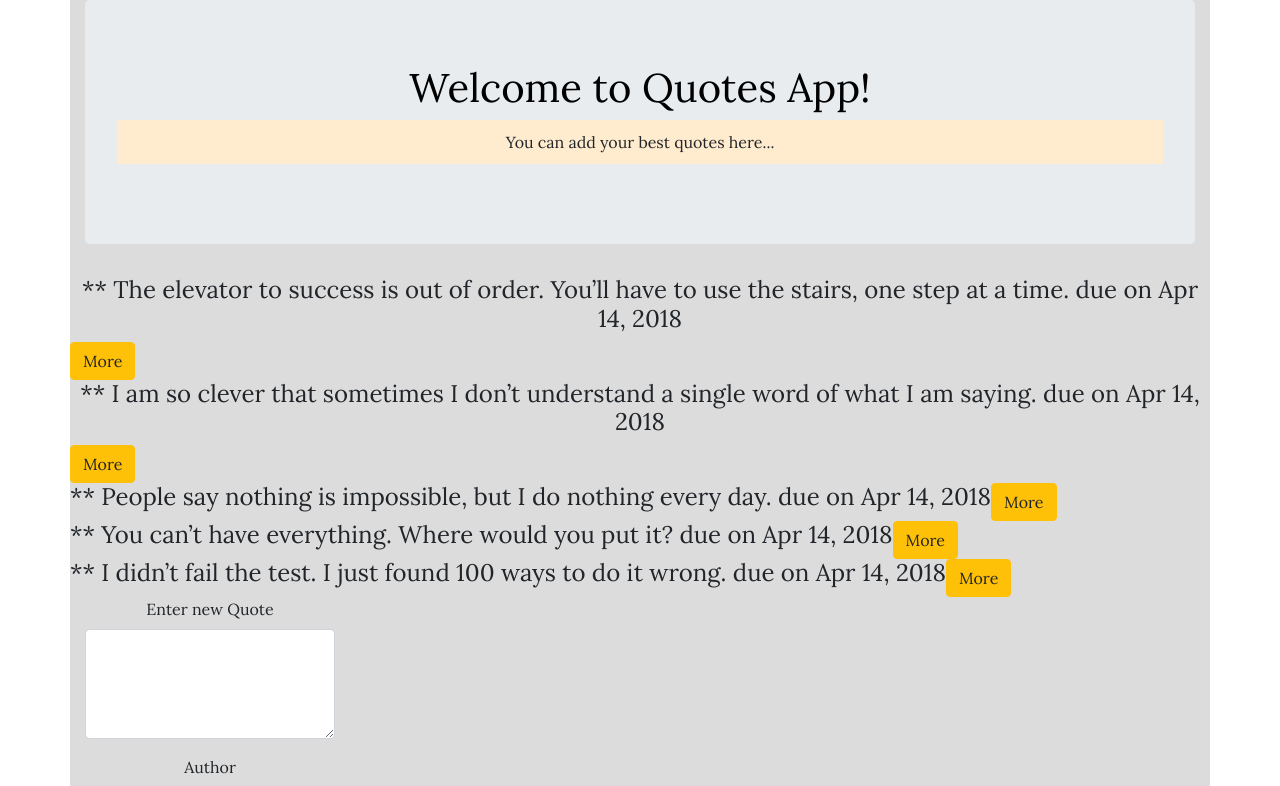
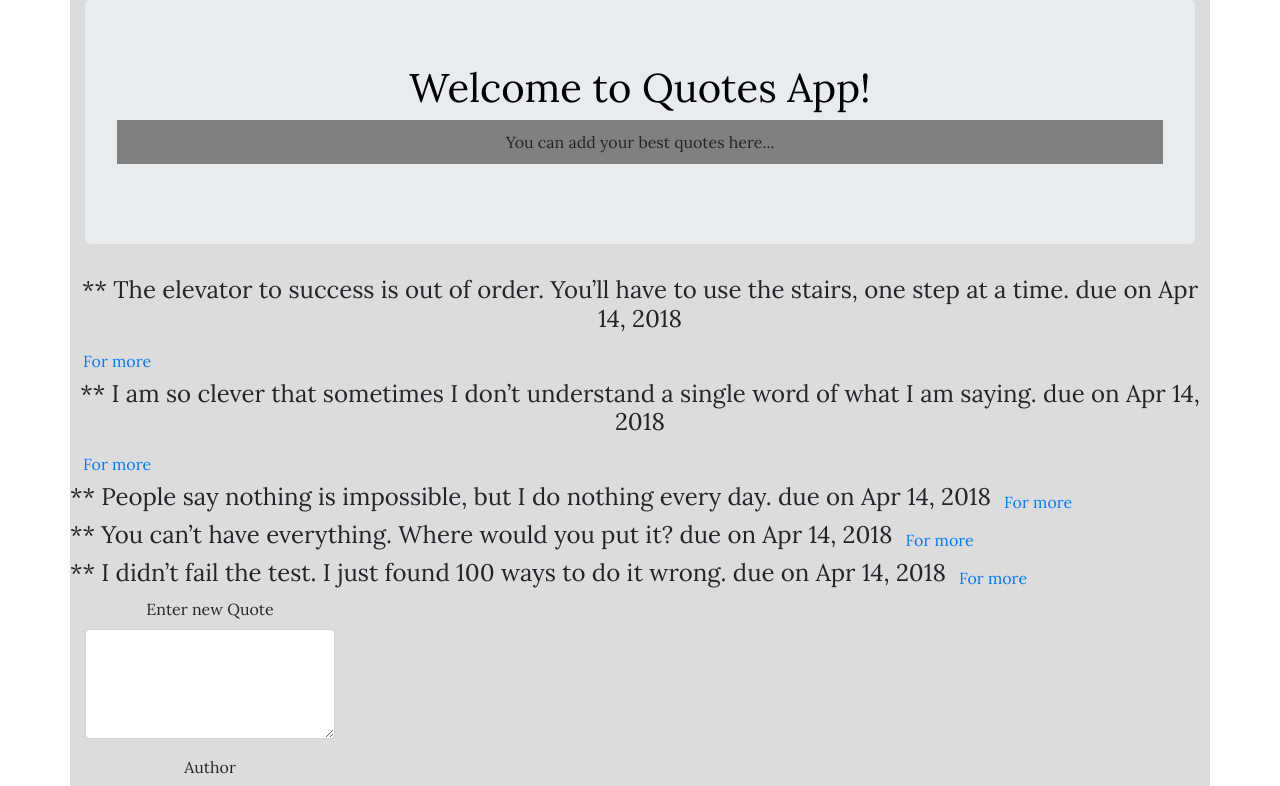
Before and after one commit to Queen-Uwitonze/Quotes, an Angular app: page / in a window 1280 px wide. Shown: the top 786 px of the page. Built offline with nearby package versions, Linux system fonts and the light colour scheme.

Commit message:
modifying README

```diff
--- a/src/app/quote-details/quote-details.component.html
+++ b/src/app/quote-details/quote-details.component.html
@@ -9,5 +9,17 @@
   Dislikes</button
 ><br />
 <p>This Quote will be completed in {{ quote.completeDate | dateCount }} days</p>
-<button class="btn btn-default " (click)="quoteDelete(true)">Delete</button>
-<button class="btn btn-default " (click)="saveNewQuote($event)">Save</button>
+<button
+  class="btn
+.btn-info "
+  (click)="quoteDelete(true)"
+>
+  Delete
+</button>
+<button
+  class="btn
+.btn-info "
+  (click)="saveNewQuote($event)"
+>
+  Save
+</button>
--- a/src/app/quote/quote.component.css
+++ b/src/app/quote/quote.component.css
@@ -9,6 +9,6 @@ p {
   font-size: 500;
 }
 #para {
-  background-color: blanchedalmond;
+  background-color: grey;
   padding: 10px;
 }
--- a/src/app/quote/quote.component.html
+++ b/src/app/quote/quote.component.html
@@ -11,7 +11,7 @@
         ** {{ quote.name }} due on {{ quote.completeDate | date }}
       </h4>
 
-      <button class="btn btn-warning" (click)="toogleDetails(i)">More</button>
+      <button class="btn btn-link" (click)="toogleDetails(i)">For more</button>
       <app-quote-details
         *ngIf="quote.showDescription"
         [quote]="quote"
```
Also changed, not shown: 1 other file (tests, documents, lock files or other folders).
